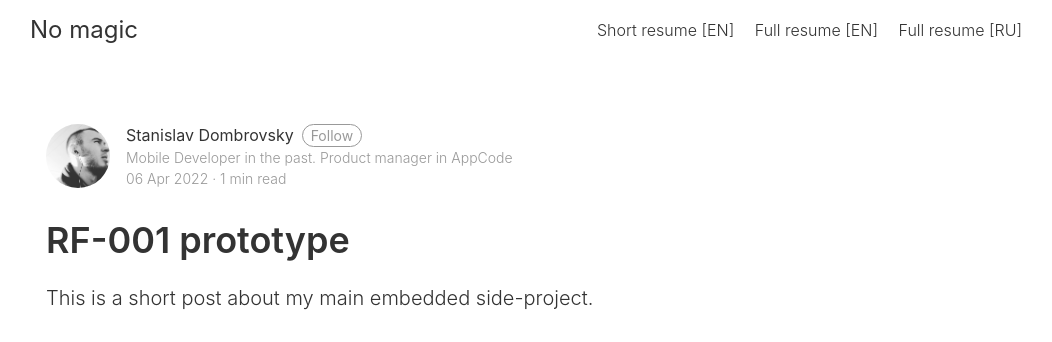
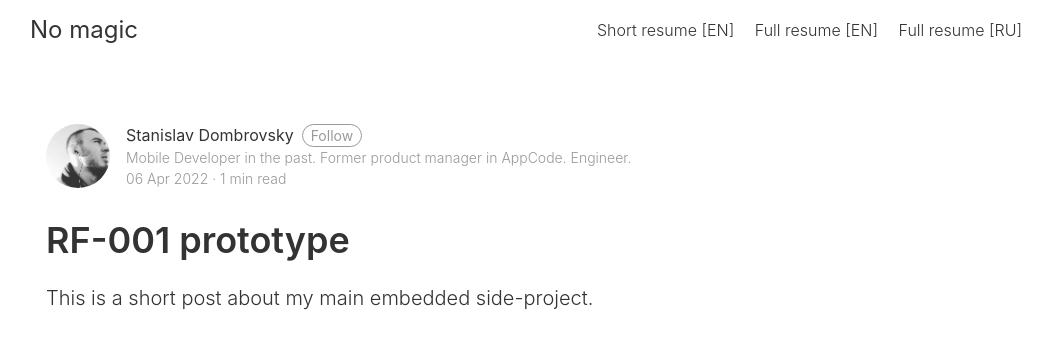
Before and after one commit to yeswolf/yeswolf.github.io, a Jekyll site: the page built from _posts/2022-04-06-rf.md, in a window 1280 px wide and 900 px high. Shown: the top 342 px of the window, without its empty margins (114-1166 px from the left). Built offline with Jekyll 4.4.1, drawn with Linux system fonts in a browser that asks for light colours; nearby versions of some CDN libraries; comment, search, counter and statistics services are not loaded.

Commit message:
Update authors.yml

```diff
--- a/_data/authors.yml
+++ b/_data/authors.yml
@@ -5,8 +5,8 @@ yeswolf:
   picture       : "/assets/images/yeswolf.jpg"
   url           : "https://yeswolf.github.io/about"
   email         : "stanislav.dombrovsky@jetbrains.com"
-  bio           : "Mobile Developer in the past. Product manager in AppCode"
-  post_meta_bio : "Mobile Developer in the past. Product manager in AppCode"
+  bio           : "Mobile Developer in the past. Former product manager in AppCode. Engineer."
+  post_meta_bio : "Mobile Developer in the past. Former product manager in AppCode. Engineer."
   cta           : "Follow"
   cta_url       : "https://twitter.com/s_dombrovsky"
   twitter       : "s_dombrovsky"
```
